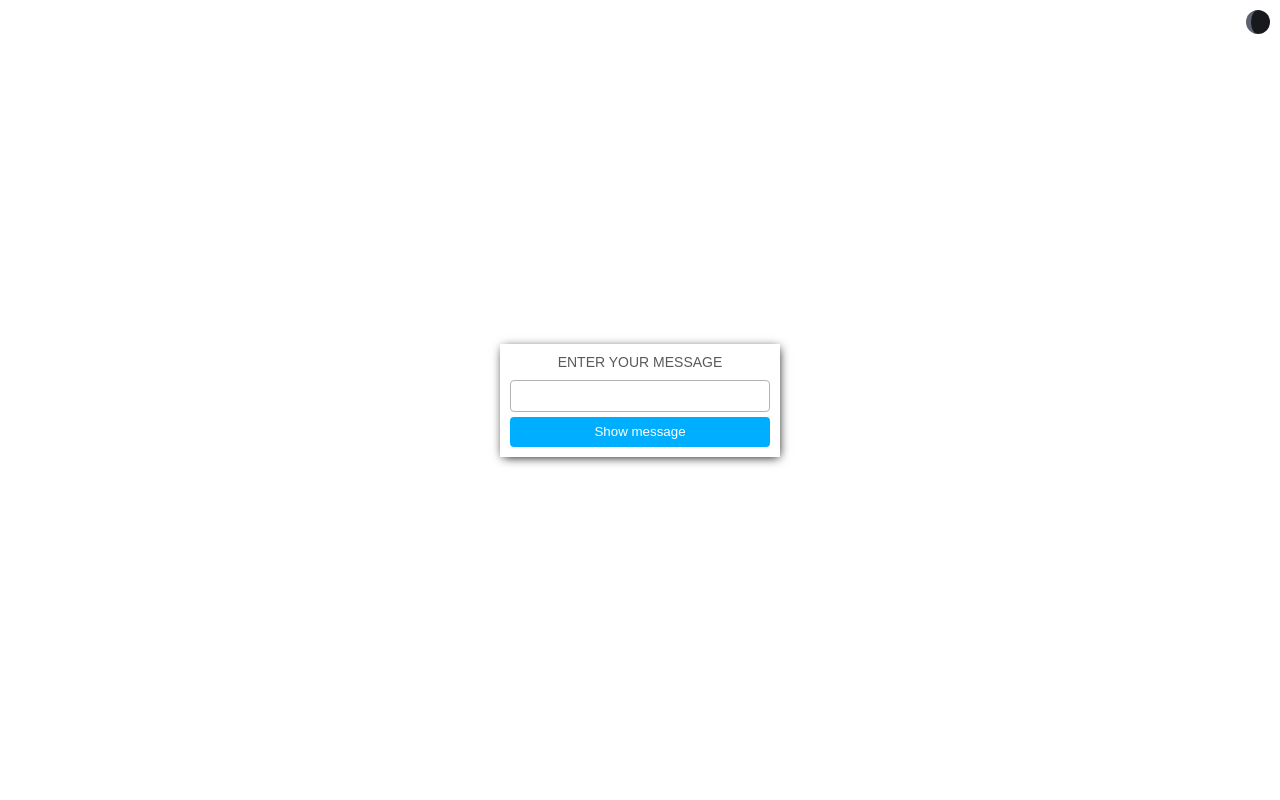
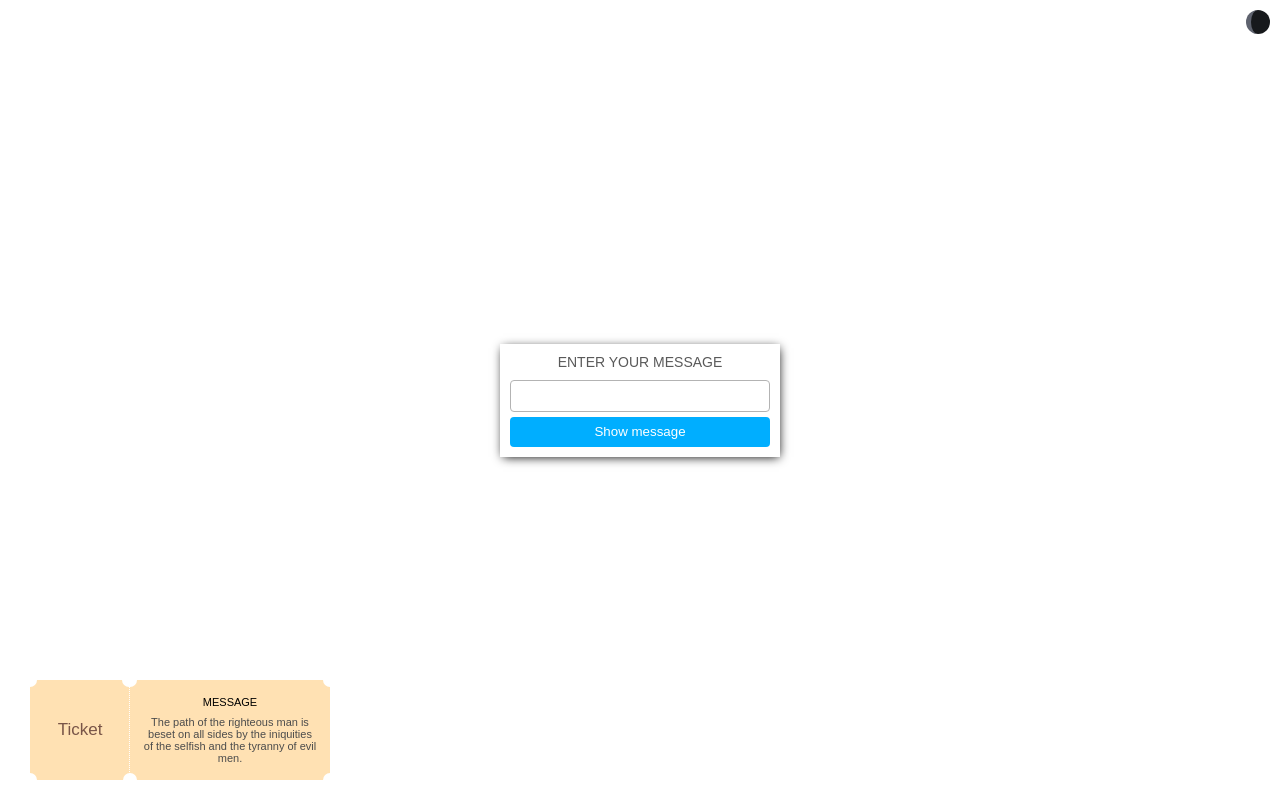
Before and after one commit to muradmustafayev/task, a plain HTML site: page index.html in a window 1280 px wide. Both pictures are taken after a click on the button "Show message". Drawn offline with Linux system fonts and the light colour scheme.

Commit message:
my changes

```diff
--- a/content/site.css
+++ b/content/site.css
@@ -101,3 +101,135 @@ body.dark {
 .button:active {
 	background-color: hsl(199, 100%, 42%);
 }
+
+
+/***********************
+***  Ticket styles  ***
+***********************/
+.ticket-wrapper {
+	position: fixed;
+	left: 0;
+	bottom: 0;
+	width: 300px;
+	z-index: 1;
+}
+
+.ticket {
+	position: relative;
+	left: -300px;
+	bottom: -90px;
+
+	display: table;
+	width: 300px;
+	height: auto;
+	min-height: 100px;
+	margin-top: 10px;
+	-webkit-transition: all 1s ease;
+    transition: all 1s ease;
+    z-index: 0;
+}
+
+.ticket-move { left: 30px; }
+
+.ticket-leftSide,
+.ticket-rightSide {
+	display: table-cell;
+	padding: 11px 12px;
+	background-color: #FFE1B3;
+	vertical-align: middle;
+	text-align: center;
+}
+
+.ticket-leftSide { width: 100px; }
+.ticket-rightSide { width: 200px; }
+.ticket-rightSide h4 { margin-bottom: 8px; }
+
+/* Ticket corners */
+.ticket-corners {
+ 	position:relative;
+ 	overflow:hidden;
+}
+
+.ticket-arcTop,
+.ticket-arcBottom {
+	position: absolute;
+	width: 100%;
+	height: 100%;
+	top: 0;
+	left: 0;
+}
+
+.ticket-cornersBorder .ticket-arcTop { border-right: 1px dotted #fff; }
+.dark .ticket-cornersBorder .ticket-arcTop { border-color: #17181B; }
+
+.dark .ticket-arcTop:before,
+.dark .ticket-arcTop:after,
+.dark .ticket-arcBottom:before,
+.dark .ticket-arcBottom:after {
+	background-color: #17181B;
+}
+
+.ticket-arcTop:before,
+.ticket-arcTop:after,
+.ticket-arcBottom:before,
+.ticket-arcBottom:after {
+	content: '';
+	position: absolute;
+	width: 14px;
+	height: 14px;
+	background-color: #fff;
+	border-radius: 50%;
+}
+
+.ticket-arcTop:before {
+	top: -7px;
+	left: -7px;
+}
+
+.ticket-arcTop:after {
+	top: -7px;
+	right: -7px;
+}
+
+.ticket-arcBottom:before {
+	bottom: -7px;
+	left: -7px;
+}
+
+.ticket-arcBottom:after {
+	bottom: -7px;
+	right: -7px;
+}
+/* end of Ticket corners */
+
+/***** end of Ticket styles *****/
+
+
+
+/***********************
+***  Helper classes  ***
+***********************/
+
+/* Font styles */
+.fs-11 { font-size: 11px; }
+.fs-17 { font-size: 17px; }
+
+
+.fw-normal { font-weight: normal; }
+
+
+.f-color-black { color: black; }
+.f-color-795548 { color: #795548; }
+.f-color-4C4C4C { color: #4C4C4C; }
+/* end of Font styles */
+
+
+.txt-upper { text-transform: uppercase;  }
+.txt-center { text-align: center; }
+.txt-left { text-align: left; }
+.txt-right { text-align: right; }
+
+
+.no-margin { margin: 0; }
+
+/*****  end of Helper classes  *****/
--- a/index.html
+++ b/index.html
@@ -16,5 +16,26 @@
 		  		<button class="button" type="button">Show message</button>
 			</div>
 		</div>
+
+
+		<div class="ticket-wrapper">
+			<div class="ticket">
+				<div class="ticket-leftSide ticket-corners ticket-cornersBorder">
+					<div class="ticket-arcTop"></div>
+					<h4 class="no-margin fs-17 fw-normal f-color-795548">Ticket</h4>
+					<div class="ticket-arcBottom"></div>
+				</div>
+
+				<div class="ticket-rightSide ticket-corners txt-center">
+					<div class="ticket-arcTop"></div>
+
+					<h4 class="no-margin txt-center txt-upper fw-normal">Message</h4>
+
+					<p class="no-margin f-color-4C4C4C">The path of the righteous man is beset on all sides by the iniquities of the selfish and the tyranny of evil men.</p>
+
+					<div class="ticket-arcBottom"></div>
+				</div>
+			</div> <!-- end of .ticket  -->
+		</div> <!-- end of .ticket-wrapper  -->
 	</body>
 </html>
--- a/scripts/app.js
+++ b/scripts/app.js
@@ -5,4 +5,52 @@ $(function(){
 			this.body.toggleClass('dark');
 		},this));
 	}();
+
+
+
+	/*****  Ticket Module  *****/
+	var ticketModule = (function() {
+		var ticket = $('.ticket');
+		var minSymbolLength = 113;
+
+		/* Show message box */
+		var showMessage = function(text) {
+			var ticketCopy = ticket.clone(); // create new ticket
+
+			// if text length is less than minimum then run with a default template text
+			if(checkMinLength(text)) {
+				ticketCopy.find('.ticket-rightSide p').text(text);
+			}
+
+			// insert ticket to DOM and animate
+			var a = ticket.before(ticketCopy.delay(1).queue(function() {
+    			ticketCopy.addClass('ticket-move').dequeue();
+    		}));
+		}
+
+		/* Check length of symbols in text */
+		var checkMinLength = function(text) {
+			return (text.length >= minSymbolLength) ? true : false;
+		}
+
+		return {
+			showMessage: showMessage
+		}
+
+	})();
+
+	/*****  End of Ticket Module  *****/
+
+
+	window.app.getInputValue = new function(prototype) {
+		this.button = document.getElementsByTagName('button');
+		this.input 	= document.getElementById('MessageInput');
+
+		$(this.button).on('click', $.proxy(function() {
+			var inputText = this.input.value;
+
+			ticketModule.showMessage(inputText);
+		}, this));
+	}();
+
 });
```
